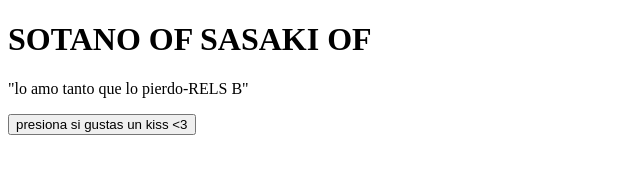
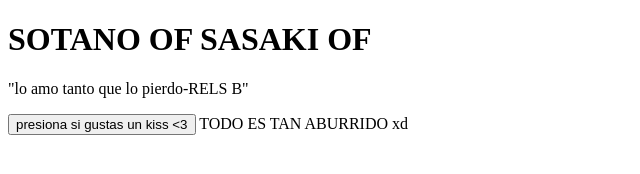
Before and after one commit to SASAKI-328/SOTANO-SASAKI, a plain HTML site: page index.html in a window 1280 px wide. Shown: the whole page, without its empty margins (0-640 px from the left). Drawn offline with Linux system fonts and the light colour scheme.

Commit message:
Add files via upload

```diff
--- a/index.html
+++ b/index.html
@@ -16,5 +16,8 @@
         presiona si gustas un kiss
         <3
     </button>
+    <p2>
+    TODO ES TAN ABURRIDO xd
+    </p2>
 </body>
 </head>
```
